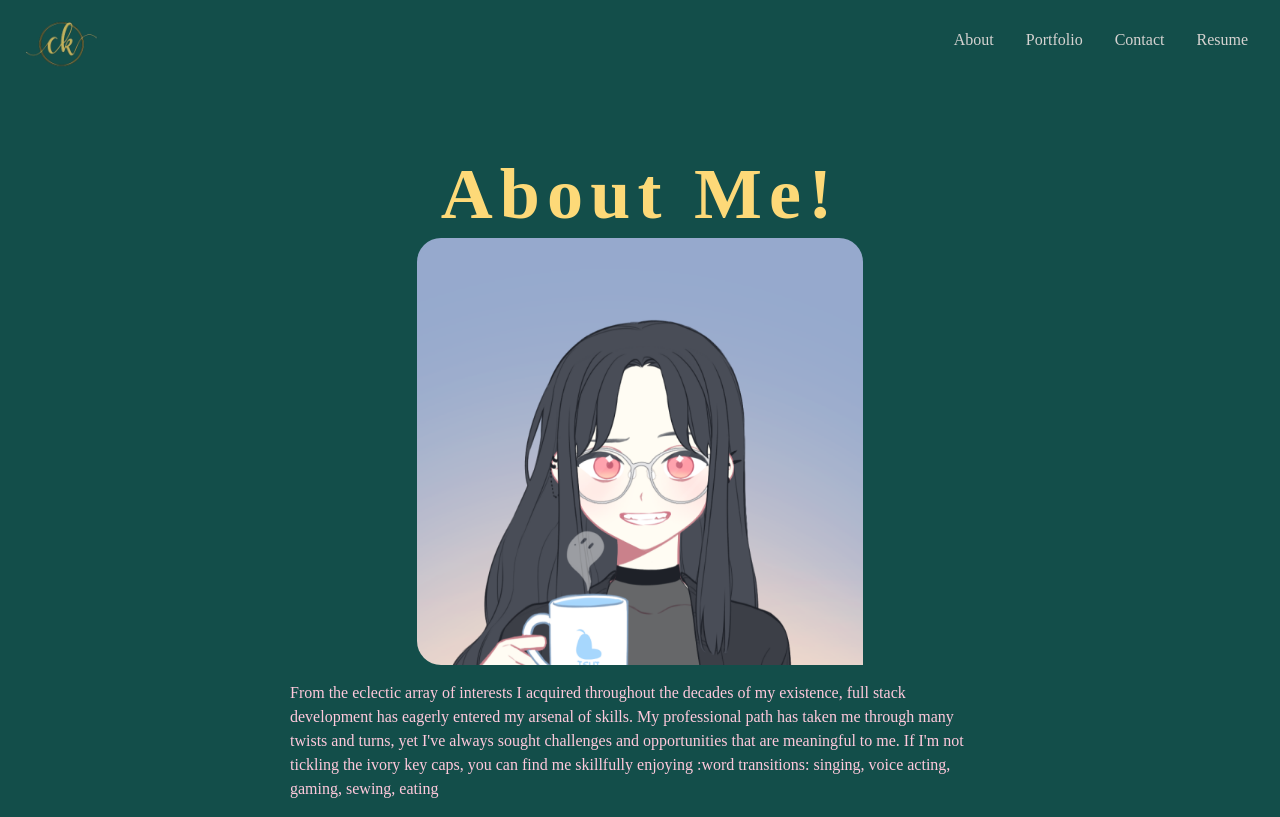
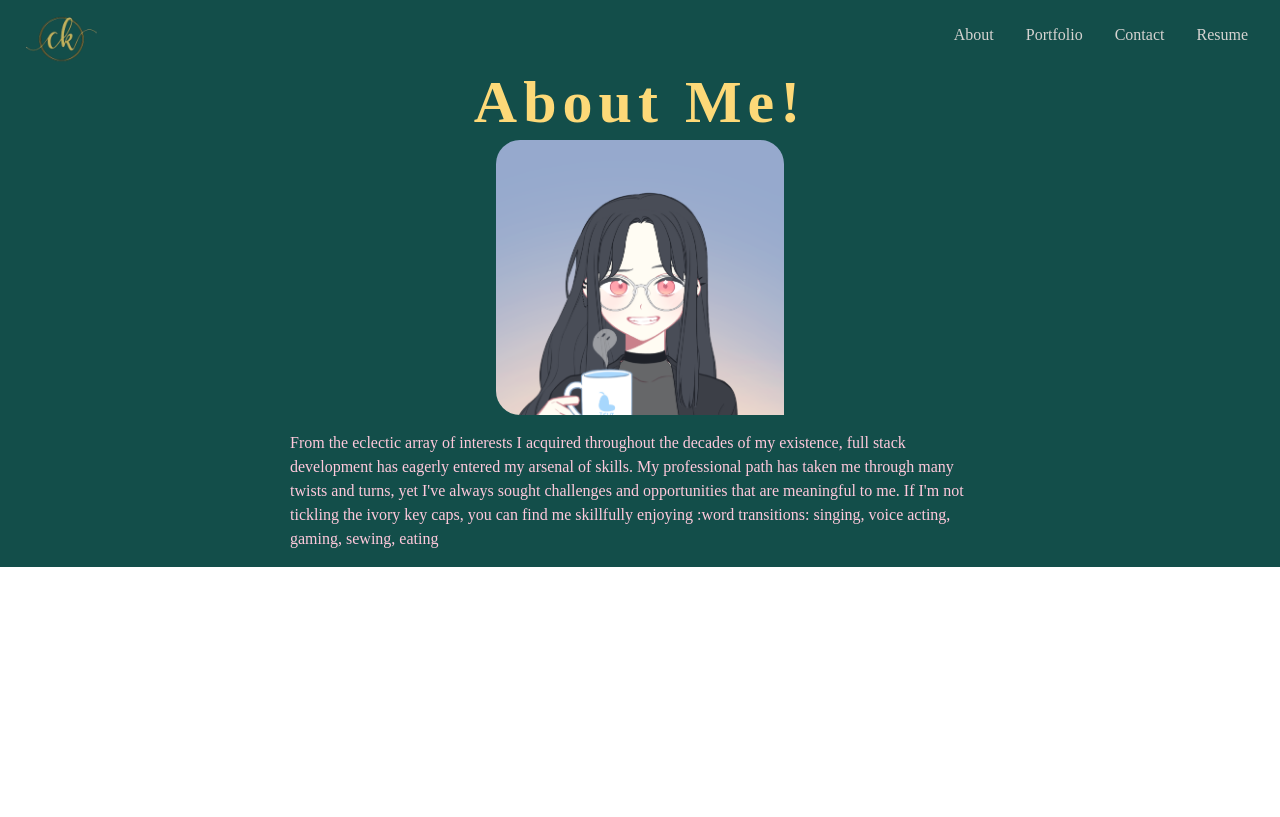
Before and after one commit to VAalchemist/portfolio-imnida, a React (Create React App) app: page /portfolio in a window 1280 px wide. Built offline with nearby package versions, Linux system fonts and the light colour scheme.

Commit message:
about grid cols attempt

```diff
--- a/src/components/About.jsx
+++ b/src/components/About.jsx
@@ -4,18 +4,27 @@ import Me from '../assets/avatar2.png';
 
 function About() {
   return (
-    <div name='about' className='w-full h-full bg-teal-900 pt-[150px]'>
-      <div className='flex flex-col justify-center items-center w-full'>
 
-        <div className='px-4 flex flex-col items-center'>
-          <h1 className='text-[#fdd978] tracking-widest font-bold text-4xl sm:text-7xl py-2'>About Me!</h1>
-        <img src={Me} alt="my face"  className='rounded-tr-3xl rounded-tl-3xl rounded-bl-3xl w-3/5 md:w-3/4'/>
-        </div>
 
+  <div name='about' className='w-full h-full flex flex-col justify-center items-center bg-teal-900 pt-16'>
+      <div className='flex flex-col justify-center items-center'>
+
+        <div className=''>
+        <h1 className='text-[#fdd978] tracking-widest font-bold text-4xl sm:text-6xl py-2'>About Me!</h1>
+      </div>
+
+        <div
+          className=''
+        ><img src={Me} alt="my face" className='rounded-tr-3xl rounded-tl-3xl rounded-bl-3xl w-60 md:w-72' /></div>
+
+      <div className=''>
         <p className='text-[#ffc9dc] mx-4 py-4 max-w-[700px]'>From the eclectic array of interests I acquired  throughout the decades of my existence, full stack development has eagerly entered  my arsenal of skills. My professional path has taken me through many twists and turns, yet I've always sought challenges and opportunities that are meaningful to me. If I'm not tickling the ivory key caps, you can find me skillfully enjoying :word transitions: singing, voice acting, gaming, sewing, eating</p>
+      </div>
 
       </div>
-    </div>
+</div>
+
+
   )
 }
 
--- a/src/components/Home.jsx
+++ b/src/components/Home.jsx
@@ -3,7 +3,7 @@ import { HiArrowNarrowRight } from 'react-icons/hi';
 
 const Home = () => {
   return (
-    <div name='home' className='w-full h-screen bg-teal-900'>
+    <div name='home' className='w-full h-full bg-teal-900'>
       {/* container */}
       <div className='max-w-[1000px] h-full mx-auto px-8 flex flex-col justify-center'>
 
--- a/src/components/Navbar.jsx
+++ b/src/components/Navbar.jsx
@@ -7,7 +7,7 @@ const Navbar = () => {
   const handleClick = () => setNav(!nav);
 
   return (
-    <div className='fixed bg-teal-900 w-full h-[80px] flex justify-between items-center px-4 text-stone-300 font-medium'>
+    <div className='fixed bg-teal-900 w-full h-[70px] flex justify-between items-center px-4 text-stone-300 font-medium'>
       <div>
         <img src={Logo} alt="my initials" style={{ width: '90px' }} />
       </div>
@@ -33,8 +33,6 @@ const Navbar = () => {
           <li className='py-6 text-3xl'>Contact</li>
           <li className='py-6 text-3xl'>Resume</li>
       </ul>
-
-
     </div>
 
 
```
